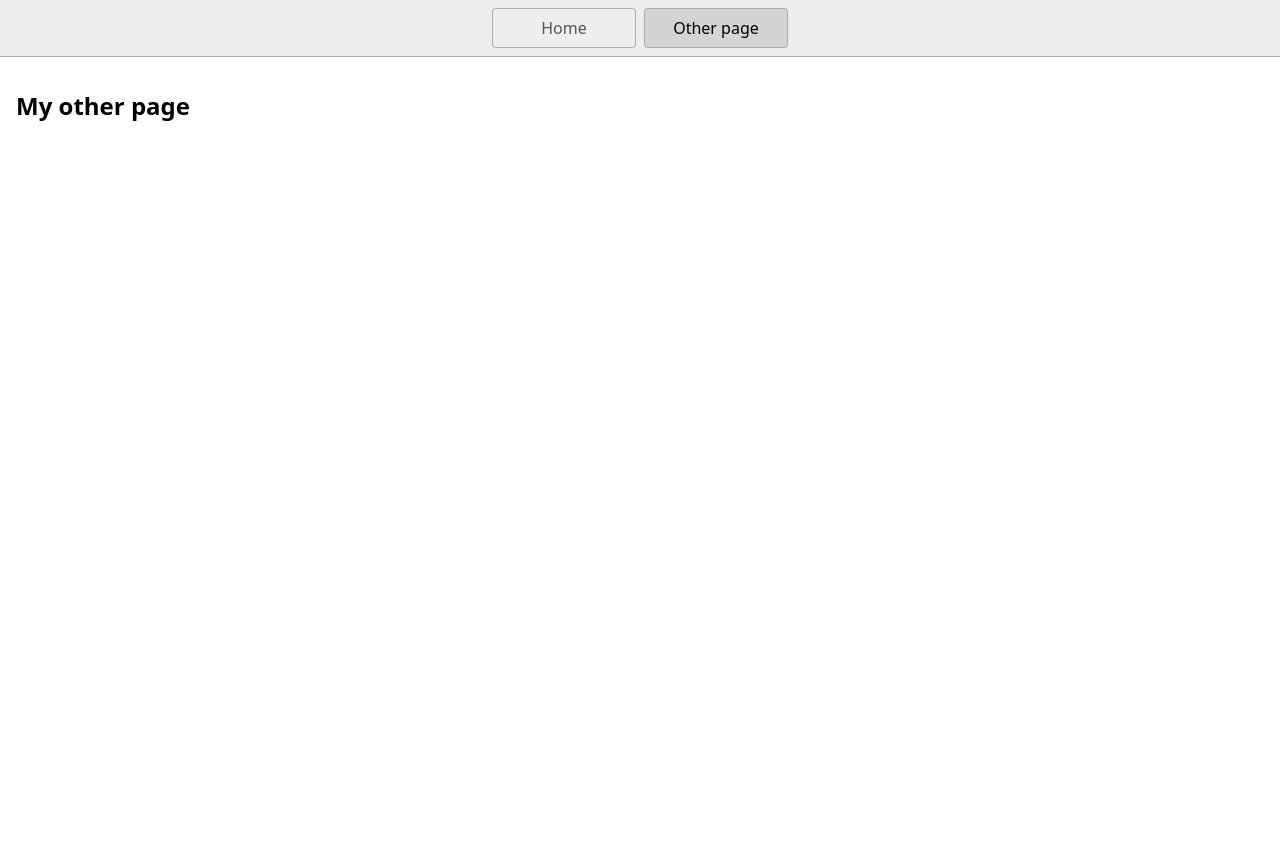
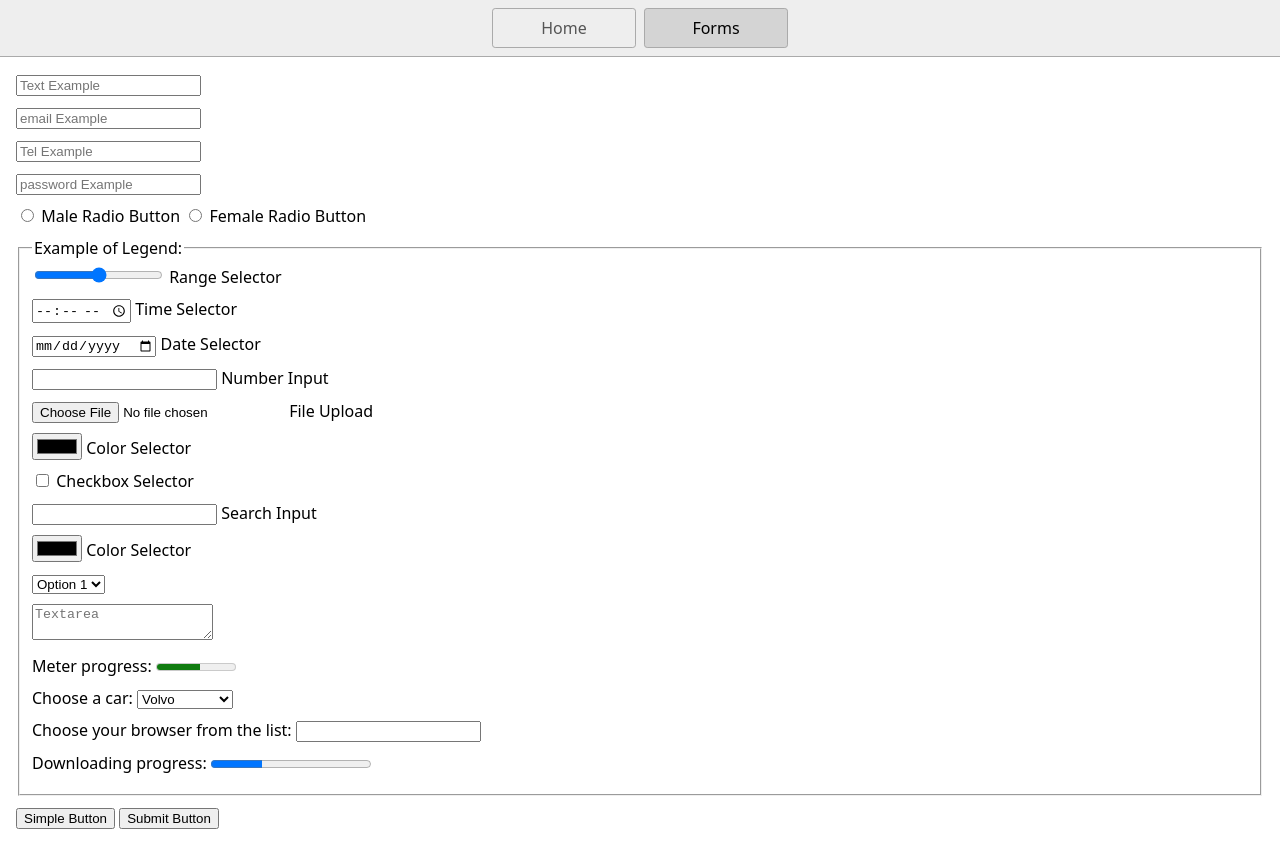
Before and after one commit to tejasrana95/training-by-tejas, a plain HTML site: page forms.html in a window 1280 px wide. Before the commit the page ends 800 px from the top, so only its background shows below. Drawn offline with Linux system fonts and the light colour scheme.

Commit message:
2 files modified

```diff
--- a/forms.html
+++ b/forms.html
@@ -10,10 +10,90 @@
   <body>
     <nav>
       <a href="/">Home</a>
-      <a href="/page2.html" aria-current="page">Other page</a>
+      <a href="/forms.html" aria-current="page">Forms</a>
     </nav>
     <main>
-      <h1>My other page</h1>
+      <form>
+        <div>
+          <input type="text" name="text" placeholder="Text Example" />
+        </div>
+        <div>
+          <input type="email" name="email" placeholder="email Example" />
+        </div>
+        <div>
+          <input type="tel" name="tel" placeholder="Tel Example" />
+        </div>
+        <div>
+          <input
+            type="password"
+            name="password"
+            placeholder="password Example"
+          />
+        </div>
+
+        <div>
+          <input type="radio" name="gender" value="M" id="gender" />
+          <label for="gender">Male Radio Button</label>
+          <input type="radio" name="gender" value="F" /> Female Radio Button
+        </div>
+        <fieldset>
+          <legend>Example of Legend:</legend>
+          <div><input type="range" /> Range Selector</div>
+          <div><input type="time" /> Time Selector</div>
+          <div><input type="date" /> Date Selector</div>
+          <div><input type="number" /> Number Input</div>
+          <div><input type="file" /> File Upload</div>
+          <div><input type="color" /> Color Selector</div>
+          <div><input type="checkbox" /> Checkbox Selector</div>
+          <div><input type="search" /> Search Input</div>
+          <div><input type="color" /> Color Selector</div>
+          <div>
+            <select>
+              <option>Option 1</option>
+              <option>Option 2</option>
+              <option>Option 3</option>
+            </select>
+          </div>
+          <div><textarea placeholder="Textarea"></textarea></div>
+          <div>
+            <label for="meter">Meter progress:</label>
+            <meter value="0.55" id="meter"></meter>
+          </div>
+          <div>
+            <label for="cars">Choose a car:</label>
+            <select name="cars" id="cars">
+              <optgroup label="Swedish Cars">
+                <option value="volvo">Volvo</option>
+                <option value="saab">Saab</option>
+              </optgroup>
+              <optgroup label="German Cars">
+                <option value="mercedes">Mercedes</option>
+                <option value="audi">Audi</option>
+              </optgroup>
+            </select>
+          </div>
+          <div>
+            <label for="browser">Choose your browser from the list:</label>
+            <input list="browsers" name="browser" id="browser" />
+
+            <datalist id="browsers">
+              <option value="Edge"></option>
+              <option value="Firefox"></option>
+              <option value="Chrome"></option>
+              <option value="Opera"></option>
+              <option value="Safari"></option>
+            </datalist>
+          </div>
+          <div>
+            <label for="file">Downloading progress:</label>
+            <progress id="file" value="32" max="100">32%</progress>
+          </div>
+        </fieldset>
+        <div>
+          <button type="button">Simple Button</button>
+          <button type="submit">Submit Button</button>
+        </div>
+      </form>
     </main>
   </body>
 </html>
--- a/styles.css
+++ b/styles.css
@@ -44,3 +44,7 @@ h1 {
   font-weight: bold;
   font-size: 1.5rem;
 }
+div,
+fieldset {
+  margin-bottom: 10px;
+}
```
